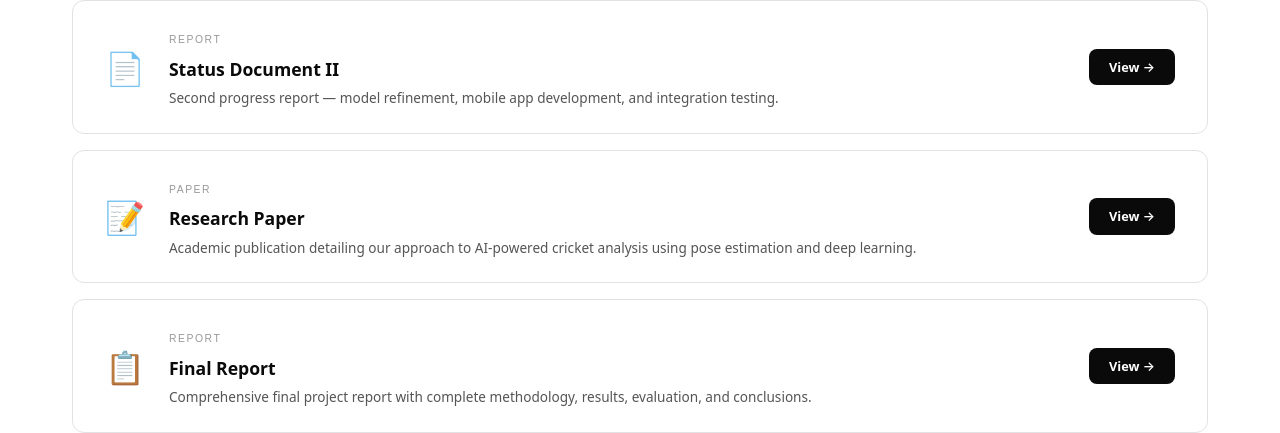
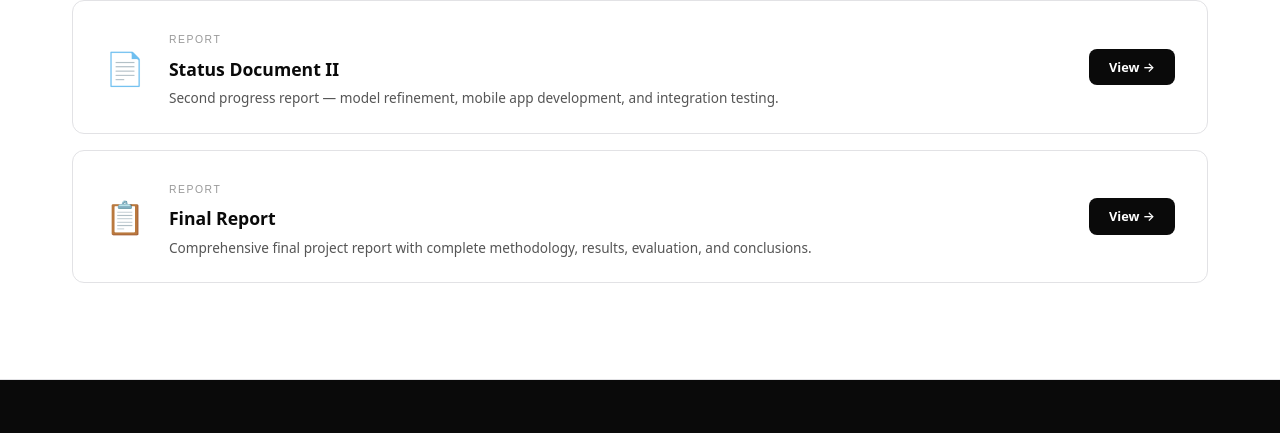
Before and after one commit to Winsara-Ja/Cricket_AI_Website, a plain HTML site: page documents.html in a window 1280 px wide. Shown: the part 954-1387 px from the top of the page. Drawn offline with Linux system fonts and the light colour scheme; a web font is replaced by a local one.

Commit message:
Remove commented-out research paper card
Removed commented-out section for a research paper card.

```diff
--- a/documents.html
+++ b/documents.html
@@ -88,7 +88,7 @@
         <a href="#" class="doc-download">View →</a>
       </div>
 
-      <div class="doc-card fade-in">
+      <!-- <div class="doc-card fade-in">
         <div class="doc-icon">📝</div>
         <div class="doc-info">
           <span class="doc-type">Paper</span>
@@ -96,7 +96,7 @@
           <p>Academic publication detailing our approach to AI-powered cricket analysis using pose estimation and deep learning.</p>
         </div>
         <a href="#" class="doc-download">View →</a>
-      </div>
+      </div> -->
 
       <div class="doc-card fade-in">
         <div class="doc-icon">📋</div>
```
